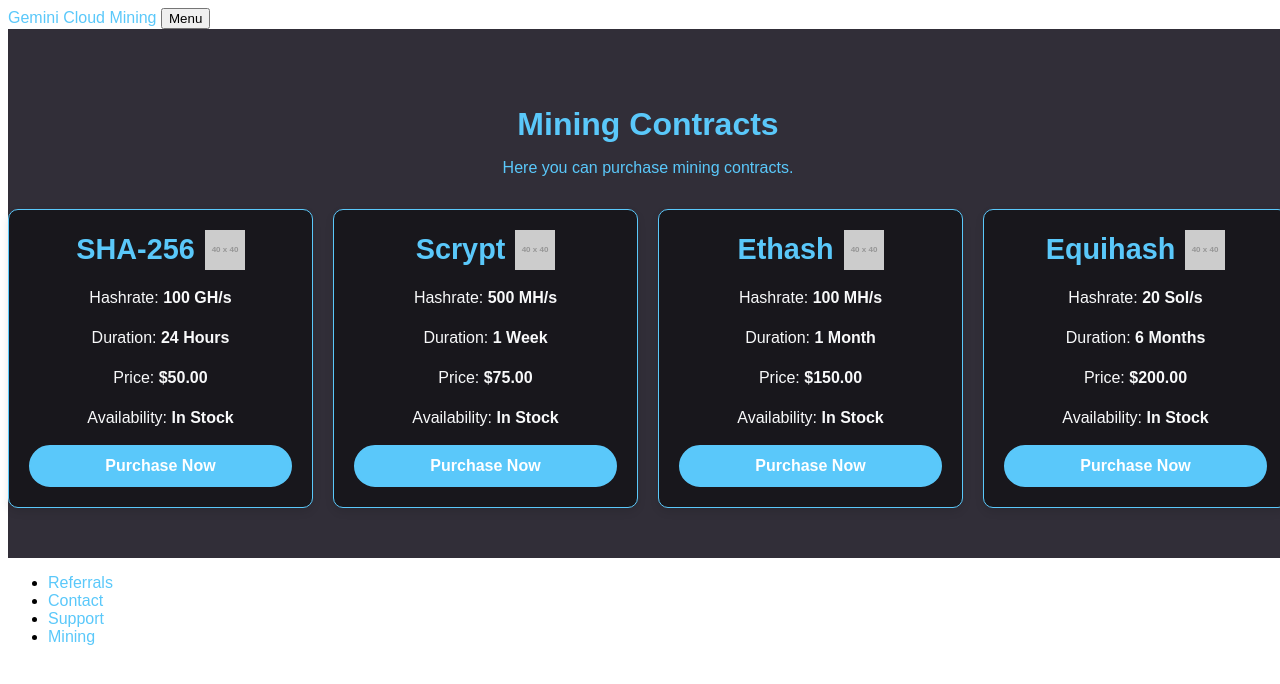
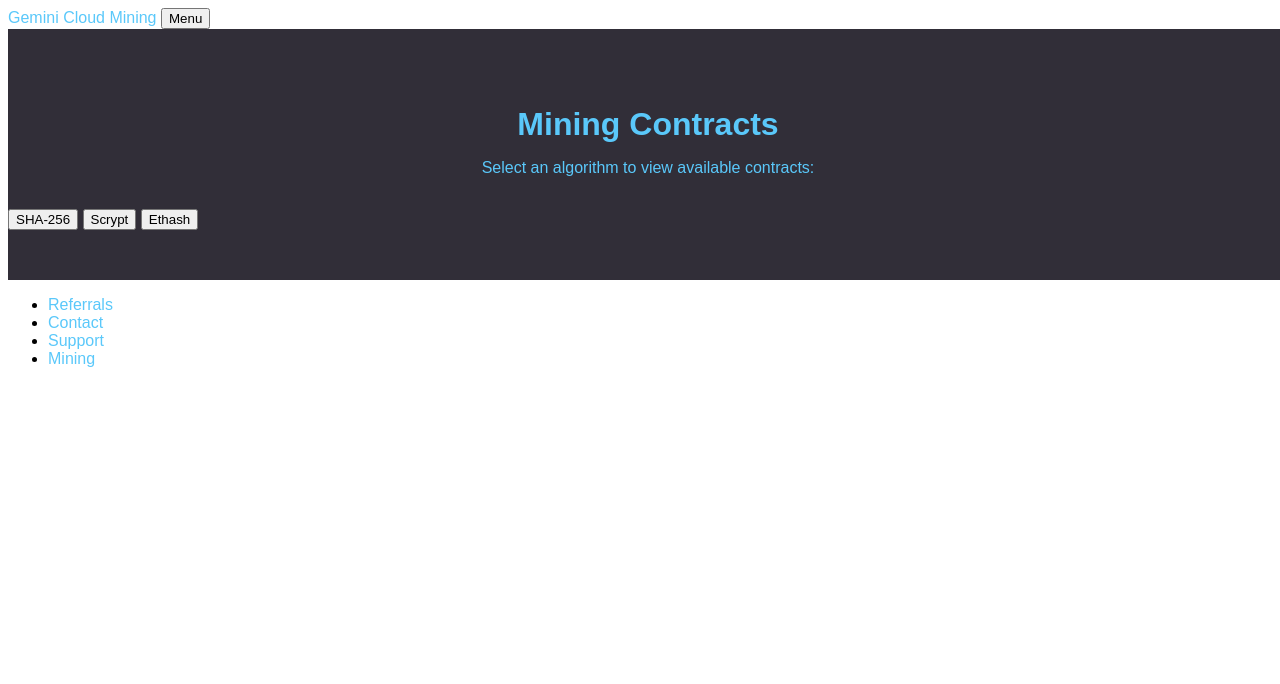
Before and after one commit to metallicax4xyou/Gemini-Cloud-Mining, a plain HTML site: page contracts.html in a window 1280 px wide. Drawn offline with Linux system fonts and the light colour scheme; placeholder pictures from the web are drawn by us.

Commit message:
Update contracts.html

```diff
--- a/contracts.html
+++ b/contracts.html
@@ -1,13 +1,11 @@
 <!DOCTYPE html>
 <html lang="en">
-
 <head>
     <meta charset="UTF-8">
     <meta name="viewport" content="width=device-width, initial-scale=1.0">
     <title>Gemini Cloud Mining - Contracts</title>
     <link rel="stylesheet" href="styles.css">
 </head>
-
 <body>
     <header>
         <div class="container">
@@ -20,66 +18,14 @@
         <section class="contracts">
             <div class="container">
                 <h2>Mining Contracts</h2>
-                <p>Here you can purchase mining contracts.</p>
+                <p>Select an algorithm to view available contracts:</p>
+                <div class="algorithm-tabs">
+                    <button class="tab active" data-algorithm="sha256">SHA-256</button>
+                    <button class="tab" data-algorithm="scrypt">Scrypt</button>
+                    <button class="tab" data-algorithm="ethash">Ethash</button>
+                </div>
                 <div class="contract-grid">
-
-                    <div class="contract-card">
-                        <div class="contract-header">
-                            <h4>SHA-256</h4>
-                            <img src="https://via.placeholder.com/40x40.png?text=BTC" alt="Bitcoin">
-                        </div>
-                        <div class="contract-details">
-                            <p>Hashrate: <span>100 GH/s</span></p>
-                            <p>Duration: <span>24 Hours</span></p>
-                            <p>Price: <span>$50.00</span></p>
-                            <p>Availability: <span>In Stock</span></p>
-                        </div>
-                        <button class="purchase_btn">Purchase Now</button>
                     </div>
-
-                    <div class="contract-card">
-                        <div class="contract-header">
-                            <h4>Scrypt</h4>
-                            <img src="https://via.placeholder.com/40x40.png?text=LTC" alt="Litecoin">
-                        </div>
-                        <div class="contract-details">
-                            <p>Hashrate: <span>500 MH/s</span></p>
-                            <p>Duration: <span>1 Week</span></p>
-                            <p>Price: <span>$75.00</span></p>
-                            <p>Availability: <span>In Stock</span></p>
-                        </div>
-                        <button class="purchase_btn">Purchase Now</button>
-                    </div>
-
-                    <div class="contract-card">
-                        <div class="contract-header">
-                            <h4>Ethash</h4>
-                            <img src="https://via.placeholder.com/40x40.png?text=ETH" alt="Ethereum">
-                        </div>
-                        <div class="contract-details">
-                            <p>Hashrate: <span>100 MH/s</span></p>
-                            <p>Duration: <span>1 Month</span></p>
-                            <p>Price: <span>$150.00</span></p>
-                            <p>Availability: <span>In Stock</span></p>
-                        </div>
-                        <button class="purchase_btn">Purchase Now</button>
-                    </div>
-
-                    <div class="contract-card">
-                        <div class="contract-header">
-                            <h4>Equihash</h4>
-                            <img src="https://via.placeholder.com/40x40.png?text=ZEC" alt="Zcash">
-                        </div>
-                        <div class="contract-details">
-                            <p>Hashrate: <span>20 Sol/s</span></p>
-                            <p>Duration: <span>6 Months</span></p>
-                            <p>Price: <span>$200.00</span></p>
-                            <p>Availability: <span>In Stock</span></p>
-                        </div>
-                        <button class="purchase_btn">Purchase Now</button>
-                    </div>
-
-                </div>
             </div>
         </section>
     </main>
@@ -97,5 +43,4 @@
 
     <script src="assets/js/scripts.js"></script>
 </body>
-
 </html>
```
